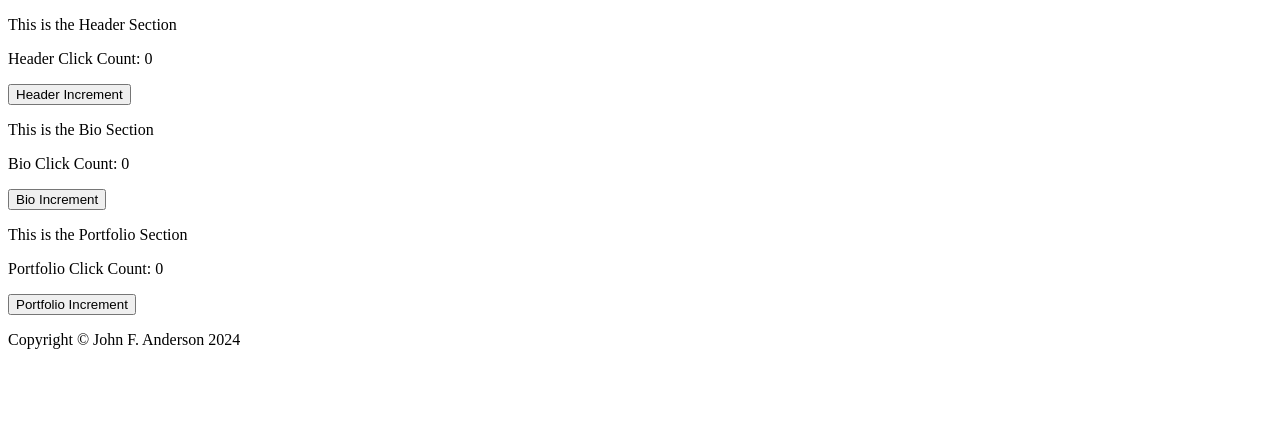
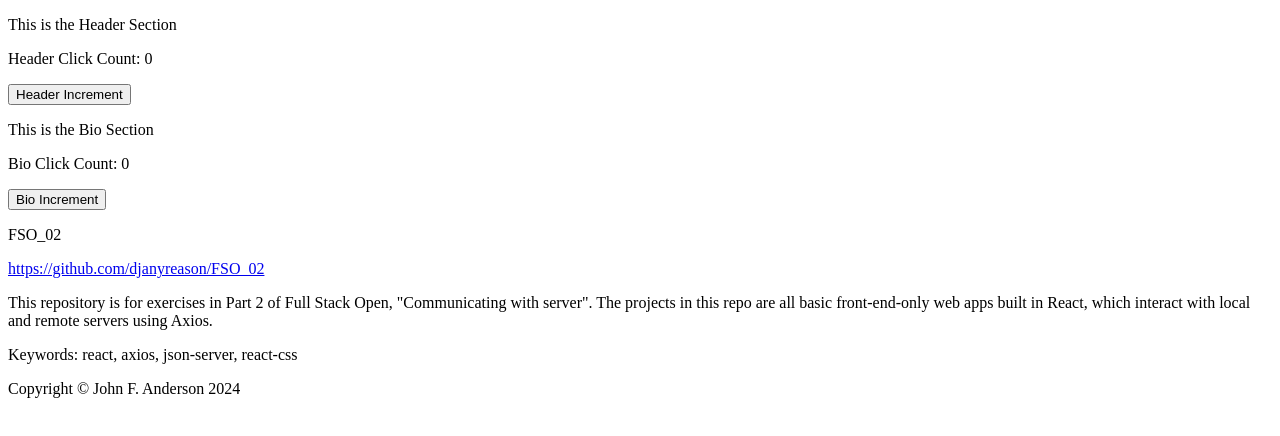
Before and after one commit to djanyreason/PortfolioPage, a React (Vite) app: page / in a window 1280 px wide. Shown: the top 436 px of the page. Built offline with nearby package versions, Linux system fonts and the light colour scheme.

Commit message:
Adds basic structure for portfolio projects

```diff
--- /dev/null
+++ b/src/components/Portfolio/Project.jsx
@@ -0,0 +1,20 @@
+const Project = ({ proj }) => {
+  return (
+    <div>
+      <p>{proj.name}</p>
+      <a href={proj.url} target='_blank' rel='noreferrer'>
+        {proj.url}
+      </a>
+      <p>{proj.about}</p>
+      <p>
+        Keywords:{' '}
+        {proj.keywords.reduce(
+          (str, kword) => (str === '' ? kword : str + ', ' + kword),
+          ''
+        )}
+      </p>
+    </div>
+  );
+};
+
+export default Project;
--- /dev/null
+++ b/src/components/Portfolio/Projects.jsx
@@ -0,0 +1,13 @@
+import Project from './Project';
+
+const Projects = ({ projectList }) => {
+  return (
+    <div>
+      {projectList.map((proj) => (
+        <Project key={proj.name} proj={proj} />
+      ))}
+    </div>
+  );
+};
+
+export default Projects;
--- a/src/components/Portfolio/index.jsx
+++ b/src/components/Portfolio/index.jsx
@@ -1,18 +1,19 @@
-import { useState } from 'react';
+import Projects from './Projects';
+
+const testProjData = [
+  {
+    name: 'FSO_02',
+    url: 'https://github.com/djanyreason/FSO_02',
+    about:
+      'This repository is for exercises in Part 2 of Full Stack Open, "Communicating with server". The projects in this repo are all basic front-end-only web apps built in React, which interact with local and remote servers using Axios.',
+    keywords: ['react', 'axios', 'json-server', 'react-css'],
+  },
+];
 
 const Portfolio = () => {
-  const [count, setCount] = useState(0);
-
-  const incCount = (event) => {
-    event.preventDefault();
-    setCount(count + 1);
-  };
-
   return (
     <div>
-      <p>This is the Portfolio Section</p>
-      <p>Portfolio Click Count: {count}</p>
-      <button onClick={incCount}>Portfolio Increment</button>
+      <Projects projectList={testProjData} />
     </div>
   );
 };
```
